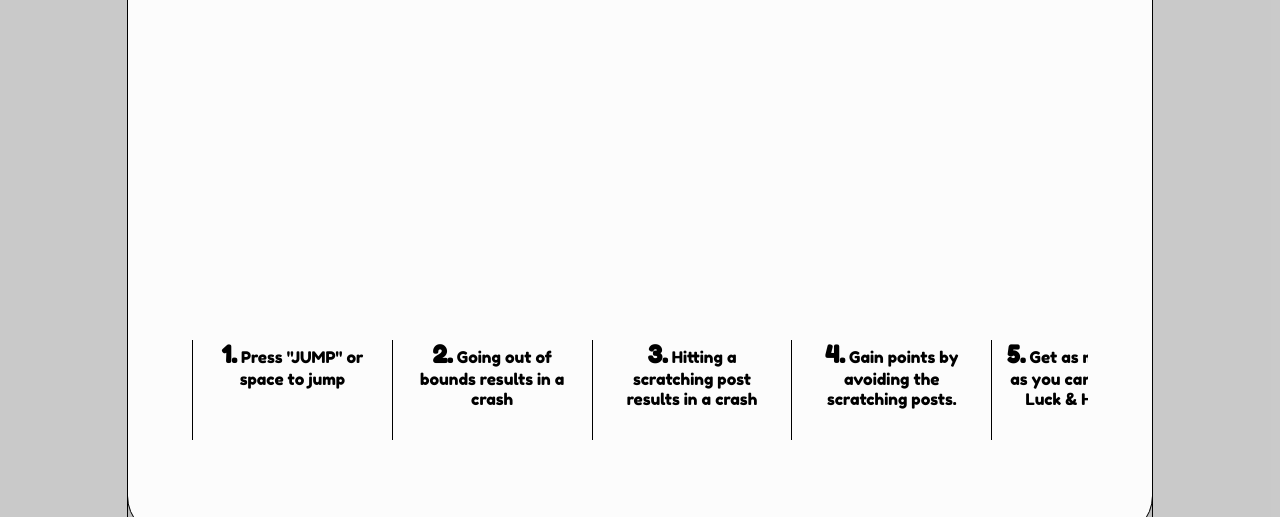
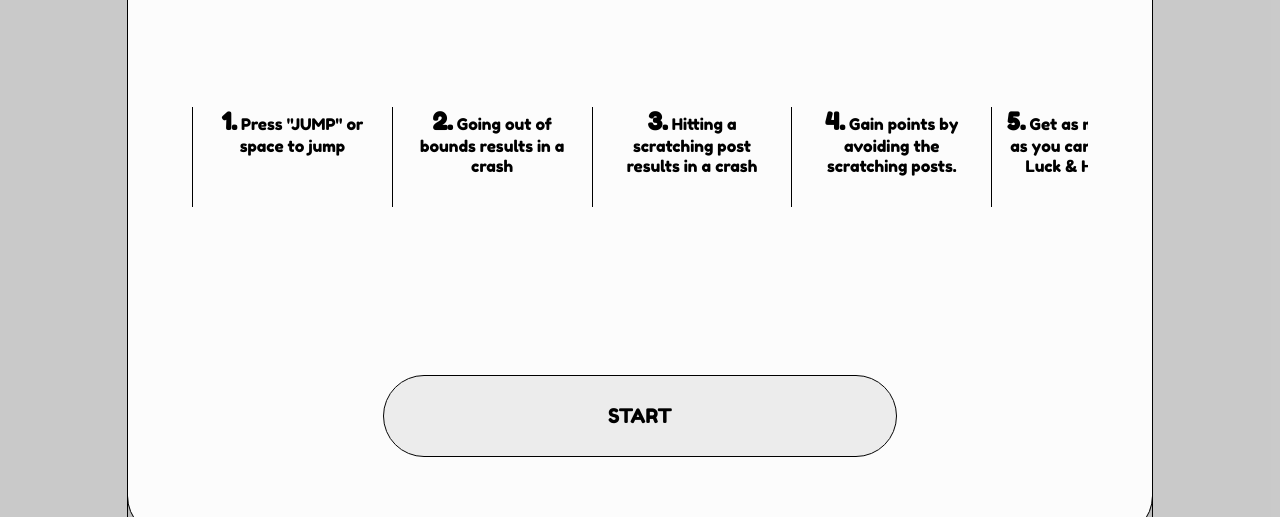
Before and after one commit to lunarwanderer13/zst-javascript-game, a website with bundled scripts: page index.html in a window 1280 px wide. Shown: the part 184-701 px from the top of the page. Built offline with nearby package versions, Linux system fonts and the light colour scheme.

Commit message:
Add starting button

```diff
--- a/index.html
+++ b/index.html
@@ -20,8 +20,8 @@
                         <p><b>4.</b> Gain points by avoiding the scratching posts.</p>
                         <p><b>5.</b> Get as many points as you can, and Good Luck & Have Fun!</p>
                     </div>
-                    <!-- Put button here -->
                 </section>
+                <button id="start-button">START</button>
             </div>
         </div>
 
--- a/src/styles/style.css
+++ b/src/styles/style.css
@@ -24,7 +24,7 @@
     touch-action: manipulation;
 }
 
-body, main, main header, main header h1, main header h3, div.modal, div.modal-body, main div.game-container, div.button-container, div.button-container button {
+body, main, main header, main header h1, main header h3, div.modal, div.modal-body, main div.game-container, div.button-container {
     width: 100vw;
     margin: 0;
     padding: 0;
@@ -94,6 +94,18 @@ div.modal-body p:first-of-type {
 
 div.modal-body p b {
     font-size: 1.5em;
+}
+
+div.modal-body button {
+    all: unset;
+    width: 40vw;
+    height: 10vh;
+    font-size: 2.5vh;
+    background-color: var(--accent-bg-color);
+    outline: var(--border);
+    border-radius: var(--border-radius);
+    margin-bottom: 10vh;
+    cursor: pointer;
 }
 
 main {
```
